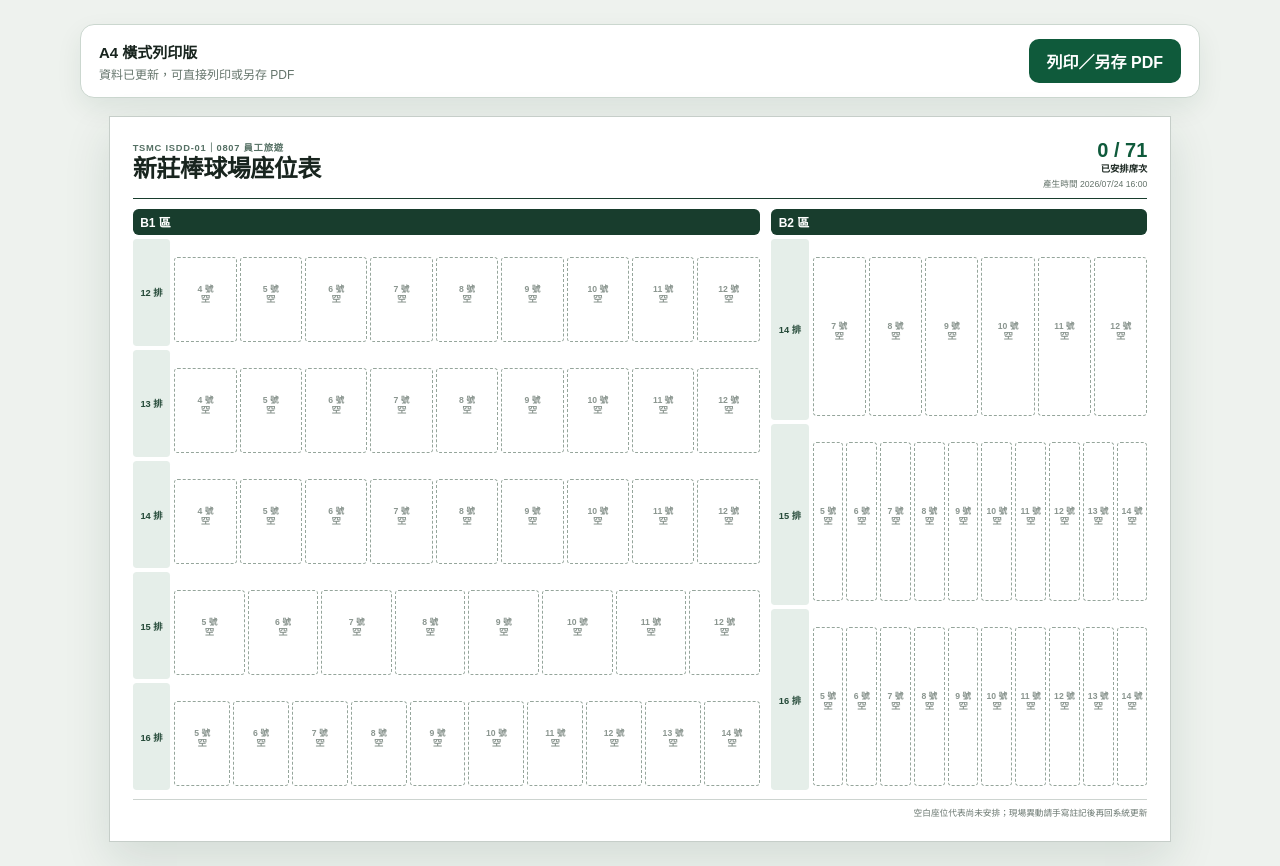
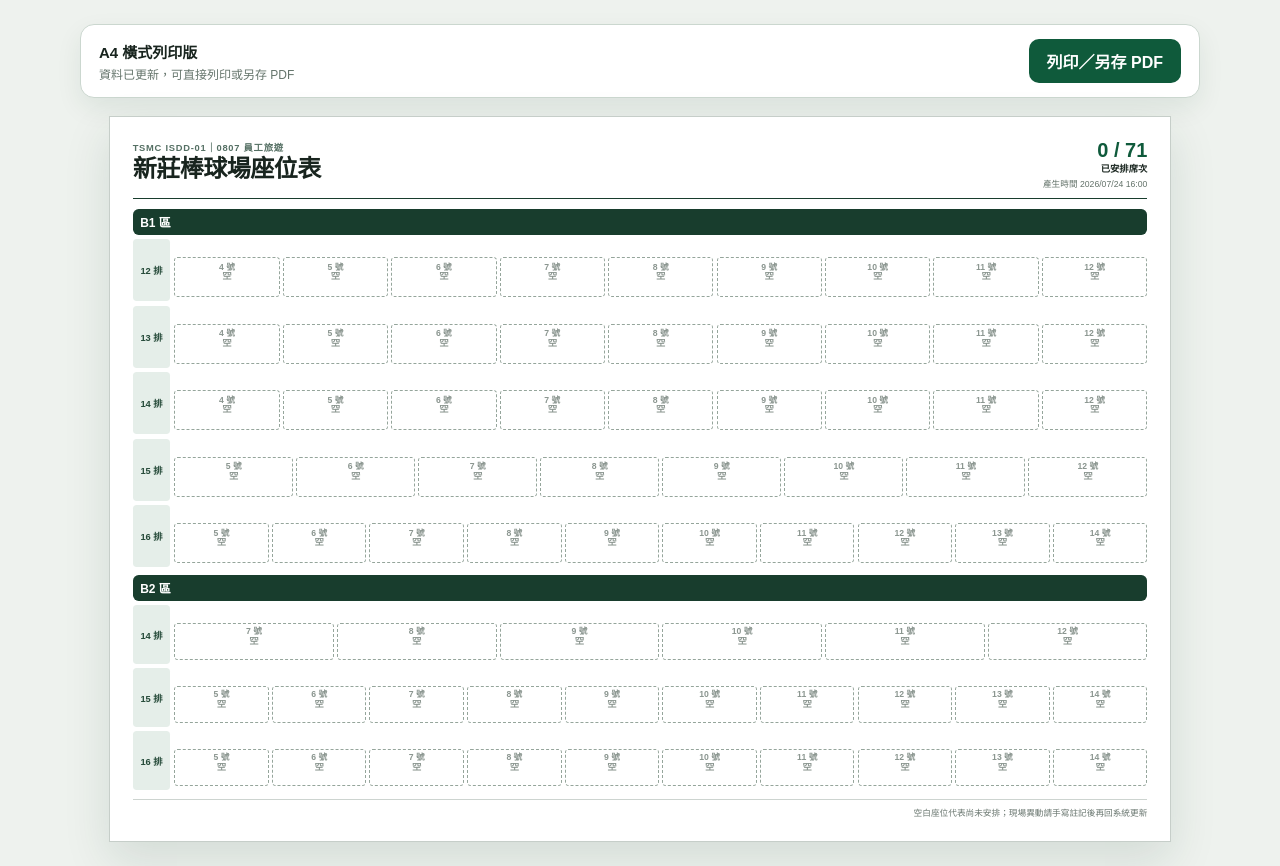
Before and after one commit to bun87821/choose_seat, a Next.js app: page /print/baseball in a window 1280 px wide. Built offline with nearby package versions, Linux system fonts and the light colour scheme; no server answers; the database is empty.

Commit message:
Stack baseball print sections

```diff
--- a/app/print/print.css
+++ b/app/print/print.css
@@ -76,7 +76,7 @@
   text-align: right;
 }
 
-.baseball-sections { flex: 1; display: grid; grid-template-columns: 5fr 3fr; gap: 3mm; padding: 2.5mm 0; min-height: 0; }
+.baseball-sections { flex: 1; display: grid; grid-template-columns: minmax(0, 1fr); grid-template-rows: 5fr 3fr; gap: 2mm; padding: 2.5mm 0; min-height: 0; }
 .baseball-section { min-width: 0; display: flex; flex-direction: column; }
 .baseball-section h2 { margin: 0 0 1.2mm; padding: 1.2mm 2mm; color: white; border-radius: 1.5mm; background: #183d2d; font-size: 9pt; }
 .baseball-rows { flex: 1; display: grid; gap: 1.2mm; min-height: 0; }
```
Also changed, not shown: 1 other file (tests, documents, lock files or other folders).
